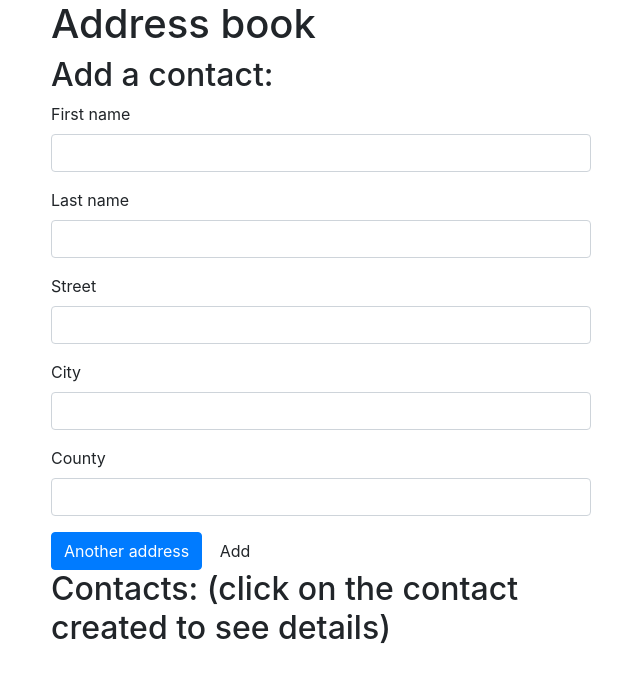
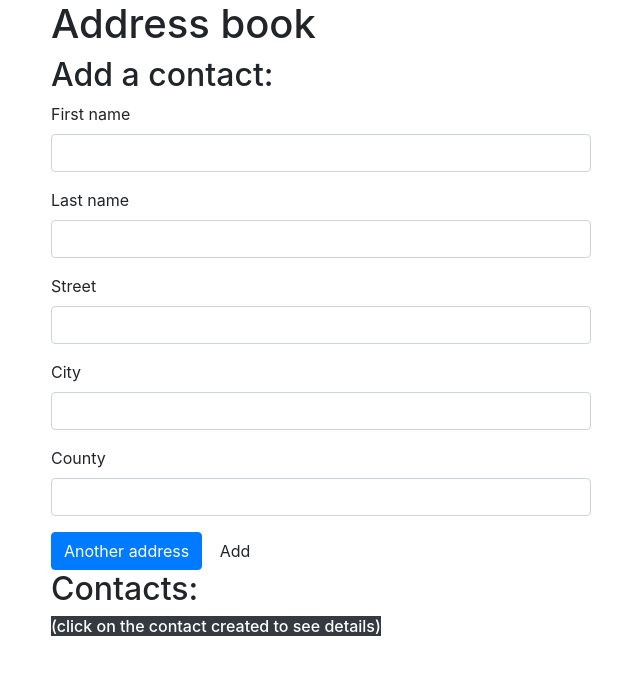
Before and after one commit to dennis-mwai/address-book, a plain HTML site: page index.html in a window 1280 px wide. Shown: the whole page, without its empty margins (34-674 px from the left). Drawn offline with Linux system fonts and the light colour scheme.

Commit message:
add class badge-dark

```diff
--- a/index.html
+++ b/index.html
@@ -52,7 +52,7 @@
                     <button type="submit" class="btn">Add</button>
                 </form>
 
-                <h2>Contacts: (click on the contact created to see details)</h2>
+                <h2>Contacts: <h6><span class="badge-dark">(click on the contact created to see details)</span></h6></h2>
                 <ul id="contacts">
 
                 </ul>
```
